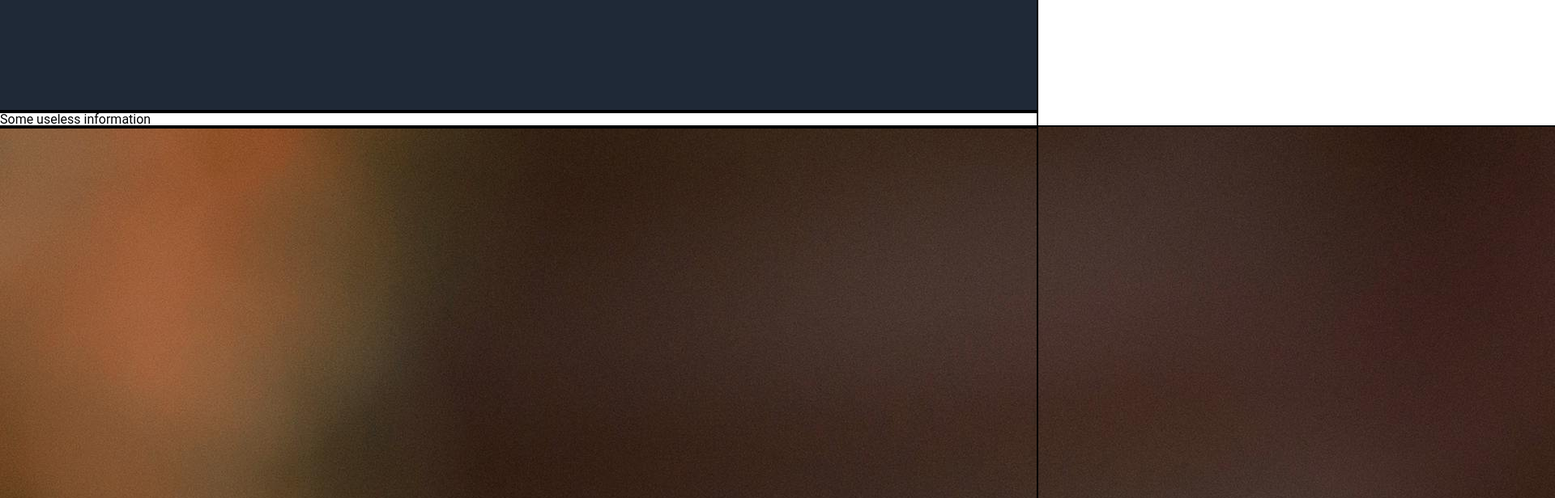
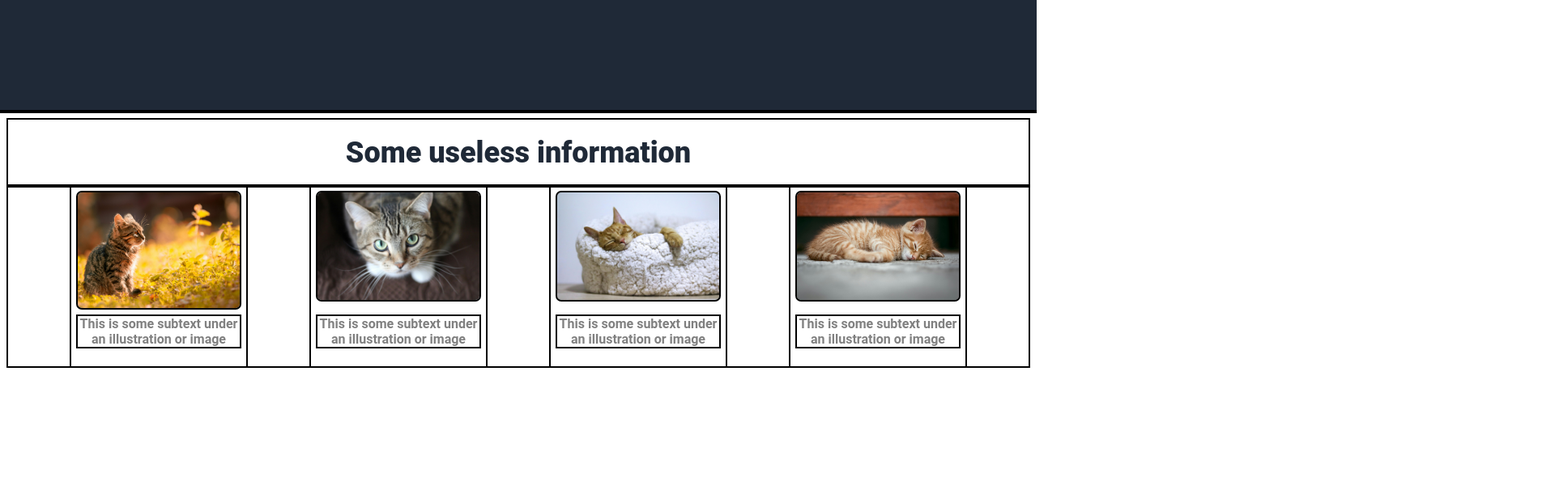
Before and after one commit to ayaladk/landing-page-top, a plain HTML site: page index.html in a window 1280 px wide. Shown: the part 420-1036 px from the top of the page at 81% size, 1920 px wide, since content can reach past the window. Drawn offline with Linux system fonts and the light colour scheme.

Commit message:
Update styles.css with a design for information section.

```diff
--- a/styles.css
+++ b/styles.css
@@ -90,3 +90,44 @@ li {
 	color: #f9faf8;
 	font-weight: bold;
 }
+
+.section-info {
+	text-align: center;
+	padding: 10px;
+	padding-bottom: 150px;
+}
+
+.section-info__header {
+	font-size: 36px;
+	font-weight: 900;
+	color: #1f2937;
+	padding: 20px;
+}
+
+.section-info__grid {
+	display: flex;
+	justify-content: center;
+	gap: 80px;
+}
+
+.section-info__item {
+	display: flex;
+	flex-direction: column;
+	justify-content: space-between;
+	align-items: center;
+	padding: 8px;
+}
+
+.section-info__text {
+	color: gray;
+	margin-top: 10px;
+	font-weight: bolder;
+	max-width: 200px;
+}
+
+img {
+	width: 100%;
+	max-width: 200px;
+	height: auto;
+	border-radius: 5px;
+}
```
